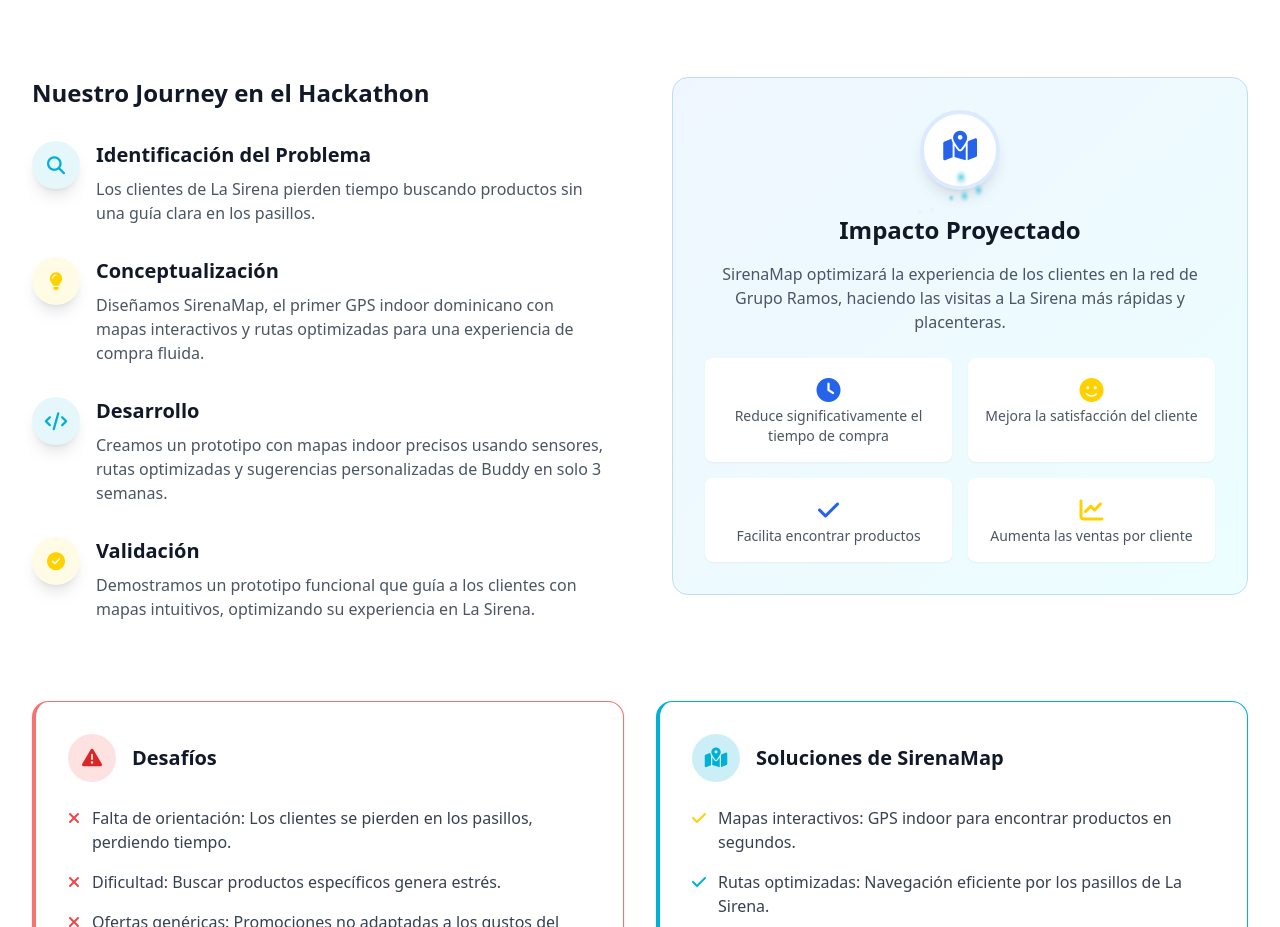
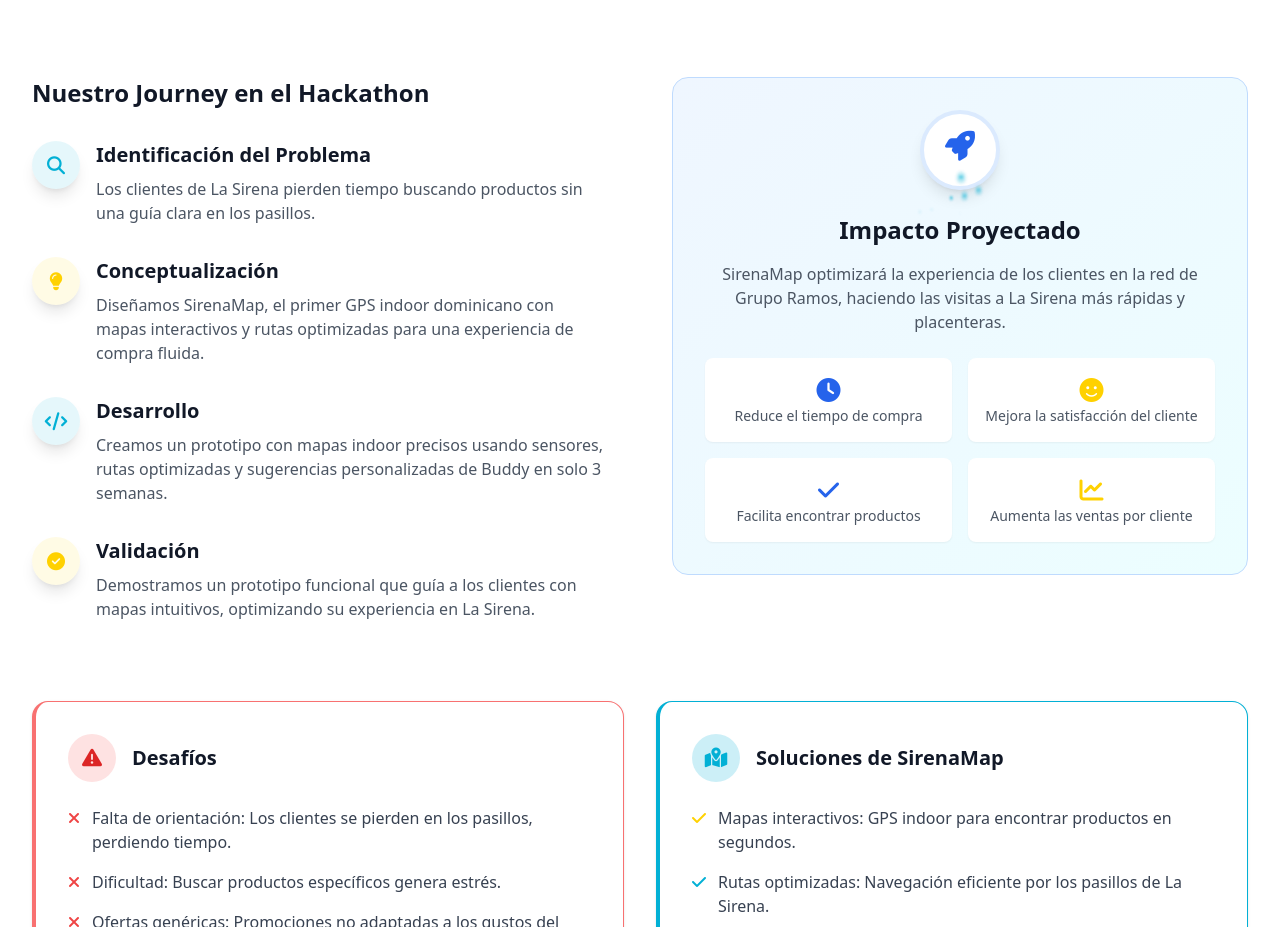
Before and after one commit to EmilEchavarria/SirenaPage, a website: page index.html in a window 1280 px wide. Shown: the part 1305-2232 px from the top of the page. Drawn offline with nearby package versions, Linux system fonts and the light colour scheme; a web font is replaced by a local one.

Commit message:
New changes

```diff
--- a/index.html
+++ b/index.html
@@ -595,7 +595,7 @@
                         Transforma tu experiencia de compras con mapas interactivos que te guían paso a paso, ubicación en tiempo real y recomendaciones personalizadas adaptadas a tus gustos y estilo de vida.
                     </p>
                     <div class="flex flex-col sm:flex-row gap-4 justify-center lg:justify-start mb-8 lg:mb-0">
-                        <button onclick="scrollToSection('how-it-works')" class="btn-primary">
+                        <button onclick="scrollToSection('demo')" class="btn-primary">
                             <i class="fas fa-play"></i>
                             Ver Demo
                         </button>
@@ -689,7 +689,7 @@
            <div class="bg-gradient-to-br from-blue-50 to-cyan-50 rounded-2xl p-8 border border-blue-200">
  <div class="text-center">
     <div class="w-20 h-20 bg-white rounded-full flex items-center justify-center mx-auto mb-6 shadow-lg border-4 border-blue-100 rocket-container">
-                        <i class="fas fa-map-marked-alt text-3xl text-blue-600 animate-rocket-launch"></i>
+        <i class="fas fa-rocket text-3xl text-blue-600 animate-rocket-launch"></i>
         <div class="sparkle sparkle-1"></div>
         <div class="sparkle sparkle-2"></div>
         <div class="sparkle sparkle-3"></div>
@@ -699,24 +699,30 @@
         <div class="sparkle sparkle-7"></div>
         <div class="sparkle sparkle-8"></div>
     </div>
+
     <h3 class="text-2xl font-bold text-gray-900 mb-4">Impacto Proyectado</h3>
     <p class="text-gray-600 mb-6">SirenaMap optimizará la experiencia de los clientes en la red de Grupo Ramos, haciendo las visitas a La Sirena más rápidas y placenteras.</p>
-                    <div class="grid grid-cols-2 gap-4 text-center">
-                        <div class="bg-white rounded-lg p-4 shadow-sm">
-                            <div class="text-2xl font-bold text-blue-600"><i class="fas fa-clock"></i></div>
-                            <div class="text-sm text-gray-600">Reduce significativamente el tiempo de compra</div>
+
+    <div class="grid grid-cols-2 gap-3 sm:gap-4 text-center">
+
+        <div class="bg-white rounded-lg p-3 sm:p-4 shadow-sm">
+            <div class="text-xl sm:text-2xl font-bold text-blue-600"><i class="fas fa-clock"></i></div>
+            <div class="text-xs sm:text-sm text-gray-600">Reduce el tiempo de compra</div>
         </div>
-                        <div class="bg-white rounded-lg p-4 shadow-sm">
-                            <div class="text-2xl font-bold text-[#FFD100]"><i class="fas fa-smile"></i></div>
-                            <div class="text-sm text-gray-600">Mejora la satisfacción del cliente</div>
+
+        <div class="bg-white rounded-lg p-3 sm:p-4 shadow-sm">
+            <div class="text-xl sm:text-2xl font-bold text-[#FFD100]"><i class="fas fa-smile"></i></div>
+            <div class="text-xs sm:text-sm text-gray-600">Mejora la satisfacción del cliente</div>
         </div>
-                        <div class="bg-white rounded-lg p-4 shadow-sm">
-                            <div class="text-2xl font-bold text-blue-600"><i class="fas fa-check"></i></div>
-                            <div class="text-sm text-gray-600">Facilita encontrar productos</div>
+
+        <div class="bg-white rounded-lg p-3 sm:p-4 shadow-sm">
+            <div class="text-xl sm:text-2xl font-bold text-blue-600"><i class="fas fa-check"></i></div>
+            <div class="text-xs sm:text-sm text-gray-600">Facilita encontrar productos</div>
         </div>
-                        <div class="bg-white rounded-lg p-4 shadow-sm">
-                            <div class="text-2xl font-bold text-[#FFD100]"><i class="fas fa-chart-line"></i></div>
-                            <div class="text-sm text-gray-600">Aumenta las ventas por cliente</div>
+
+        <div class="bg-white rounded-lg p-3 sm:p-4 shadow-sm">
+            <div class="text-xl sm:text-2xl font-bold text-[#FFD100]"><i class="fas fa-chart-line"></i></div>
+            <div class="text-xs sm:text-sm text-gray-600">Aumenta las ventas por cliente</div>
         </div>
     </div>
 </div>
```
Lines whose indentation alone changed are shown as unchanged.
